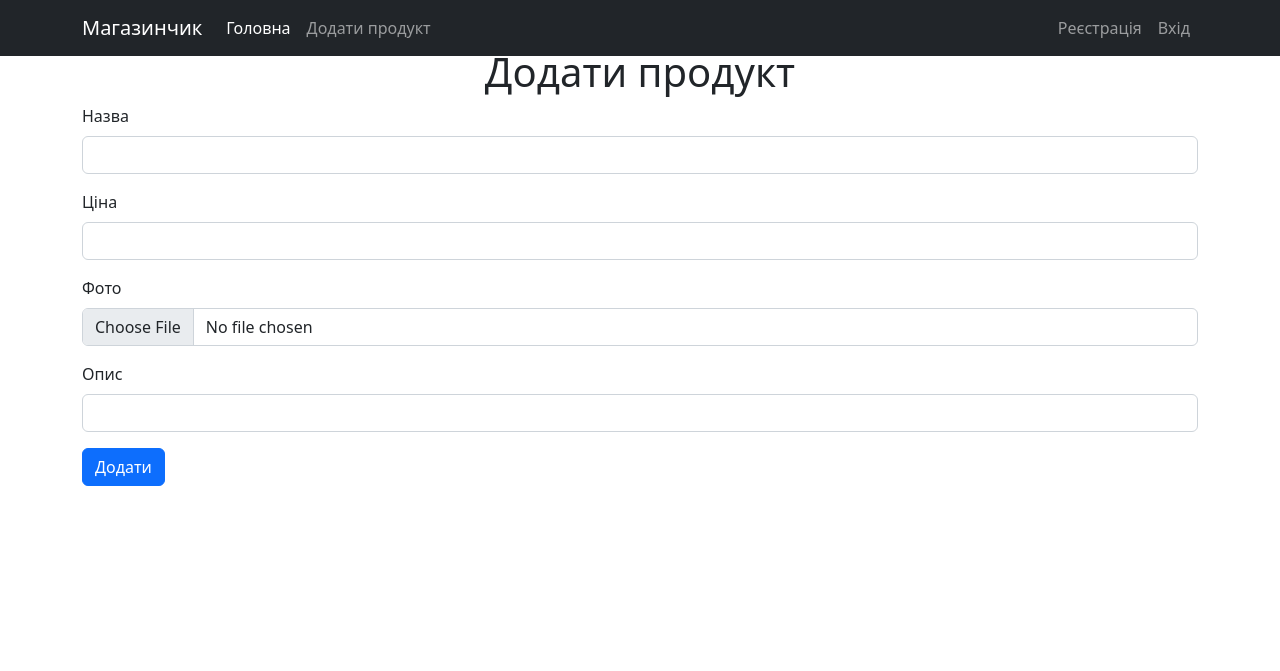
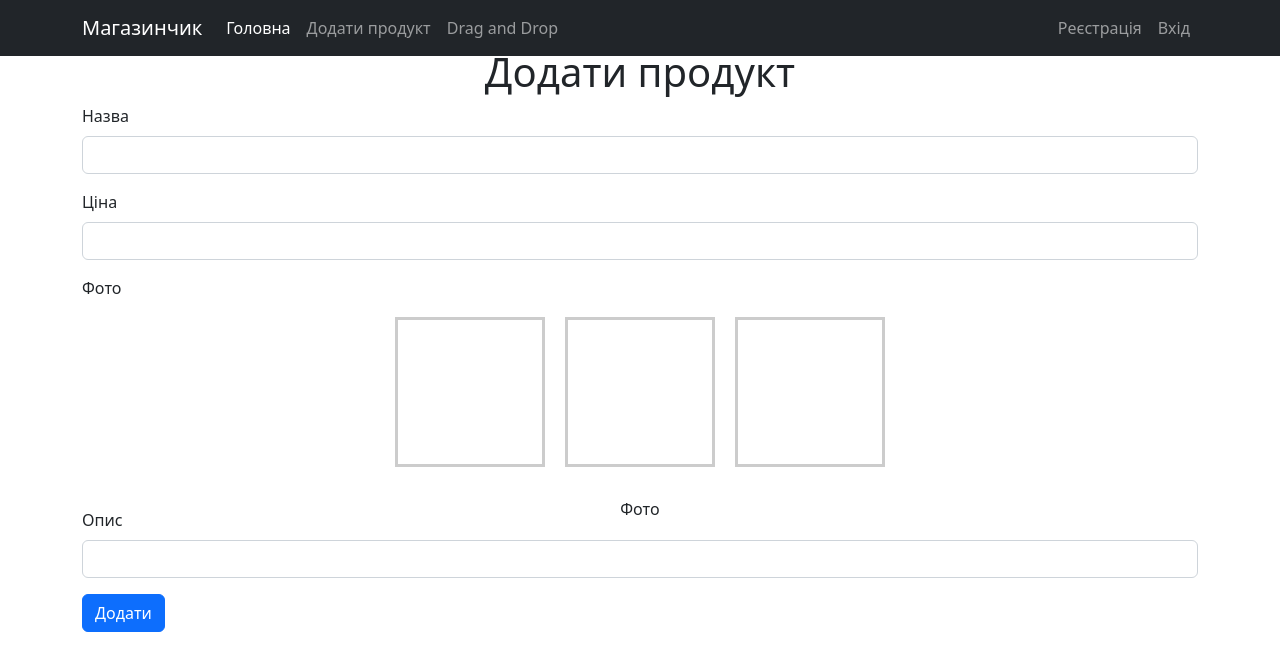
Before and after one commit to novakvova/PU012_PHP, a PHP site: page /add_product.php in a window 1280 px wide. Shown: the top 671 px of the page. Run offline with PHP 8.4, Linux system fonts and the light colour scheme.

Commit message:
Begin working drop image

```diff
--- a/_header.php
+++ b/_header.php
@@ -13,6 +13,9 @@
                     <li class="nav-item">
                         <a class="nav-link" href="add_product.php">Додати продукт</a>
                     </li>
+                    <li class="nav-item">
+                        <a class="nav-link" href="drag_and_drop.php">Drag and Drop</a>
+                    </li>
                 </ul>
                 <ul class="navbar-nav">
                     <li class="nav-item">
--- a/add_product.php
+++ b/add_product.php
@@ -43,6 +43,7 @@ if($_SERVER["REQUEST_METHOD"] == 'POST')
     <meta http-equiv="X-UA-Compatible" content="ie=edge">
     <title>Головна сторінка</title>
     <link rel="stylesheet" href="css/bootstrap.min.css">
+    <link rel="stylesheet" href="css/drag_and_drop.css">
     <link rel="stylesheet" href="css/style.css">
 </head>
 <body>
@@ -60,7 +61,21 @@ if($_SERVER["REQUEST_METHOD"] == 'POST')
         </div>
         <div class="mb-3">
             <label for="image" class="form-label">Фото</label>
-            <input type="file" class="form-control" id="image" name="image">
+            <input type="file" class="form-control d-none" id="image" name="image">
+            <div class="drop_container">
+                <div class="drop-targets" id="container_drop">
+<!--                    <div class="box">-->
+<!--                        <img src="images/keybord.jpg" id="item" class="item" draggable="true"/>-->
+<!--                    </div>-->
+                    <div class="box"></div>
+                    <div class="box"></div>
+                    <div class="box"></div>
+
+                </div>
+                <label for="image" class="form-label">Фото</label>
+            </div>
+
+
         </div>
         <div class="mb-3">
             <label for="description" class="form-label">Опис</label>
@@ -73,5 +88,29 @@ if($_SERVER["REQUEST_METHOD"] == 'POST')
 </div>
 
 <script src="js/bootstrap.bundle.min.js"></script>
+<script src="js/drag_and_drop.js"></script>
+
+<script>
+    let image = document.getElementById("image");
+    const container_drop = document.getElementById("container_drop");
+    image.onchange = function (e) {
+        console.log("Select file");
+        let file = e.target.files[0];
+        if (file) {
+            const url = URL.createObjectURL(file);
+            const box = document.createElement('div');
+            box.className="box";
+            const img = document.createElement('img');
+            img.src=url;
+            img.className="item";
+            img.id="item";
+            img.draggable=true;
+            img.addEventListener('dragstart', dragStart);
+            box.appendChild(img);
+            container_drop.prepend(box);
+        }
+        image.value = "";
+    }
+</script>
 </body>
 </html>
--- /dev/null
+++ b/css/drag_and_drop.css
@@ -0,0 +1,51 @@
+
+
+
+.drop_container {
+    height: 20vh;
+    display: flex;
+    flex-direction: column;
+    justify-content: center;
+    align-items: center;
+    margin: 20px;
+
+}
+
+.drop-targets {
+    display: flex;
+    flex-direction: row;
+    justify-content: space-around;
+    align-items: center;
+
+    margin: 20px 0;
+}
+
+.box {
+    height: 150px;
+    width: 150px;
+    border: solid 3px #ccc;
+    margin: 10px;
+
+    /* align items in the box */
+    display: flex;
+    flex-direction: column;
+    align-items: center;
+    justify-content: center;
+
+}
+
+
+.drag-over {
+    border: dashed 3px red;
+}
+
+.item {
+    height: 75px;
+    width: 75px;
+    background-color: #F0DB4F;
+
+}
+
+.hide {
+    display: none;
+}
--- /dev/null
+++ b/js/drag_and_drop.js
@@ -0,0 +1,61 @@
+/* draggable element */
+//const item = document.querySelector('.item');
+
+//item.addEventListener('dragstart', dragStart);
+
+
+
+
+function dragStart(e) {
+    console.log('dragStart');
+    e.dataTransfer.setData('text/plain', e.target.id);
+    setTimeout(() => {
+        e.target.classList.add('hide');
+    }, 0);
+}
+
+
+/* drop targets */
+const boxes = document.querySelectorAll('.box');
+
+boxes.forEach(box => {
+    box.addEventListener('dragenter', dragEnter)
+    box.addEventListener('dragover', dragOver);
+    box.addEventListener('dragleave', dragLeave);
+    box.addEventListener('drop', drop);
+});
+
+
+function dragEnter(e) {
+    e.preventDefault();
+    console.log("dragEnter");
+    e.target.classList.add('drag-over');
+}
+
+function dragOver(e) {
+    e.preventDefault();
+    console.log("dragOver");
+    e.target.classList.add('drag-over');
+}
+
+function dragLeave(e) {
+    console.log("dragLeave");
+    e.target.classList.remove('drag-over');
+}
+
+function drop(e) {
+
+    console.log("drop", e);
+    e.target.classList.remove('drag-over');
+
+    // get the draggable element
+    const id = e.dataTransfer.getData('text/plain');
+
+    const draggable = document.getElementById(id);
+
+    // add it to the drop target
+    e.target.appendChild(draggable);
+
+    // display the draggable element
+    draggable.classList.remove('hide');
+}
```
Also changed, not shown: drag_and_drop.php (added, +26 -0 lines).
